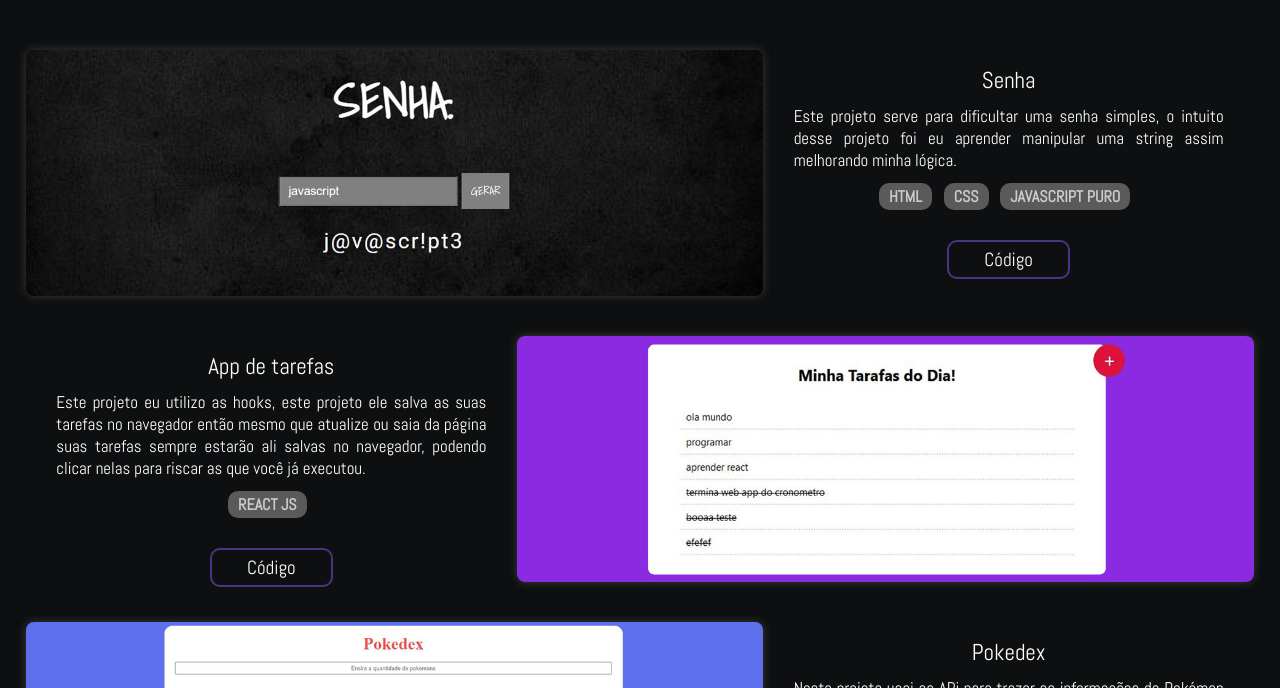
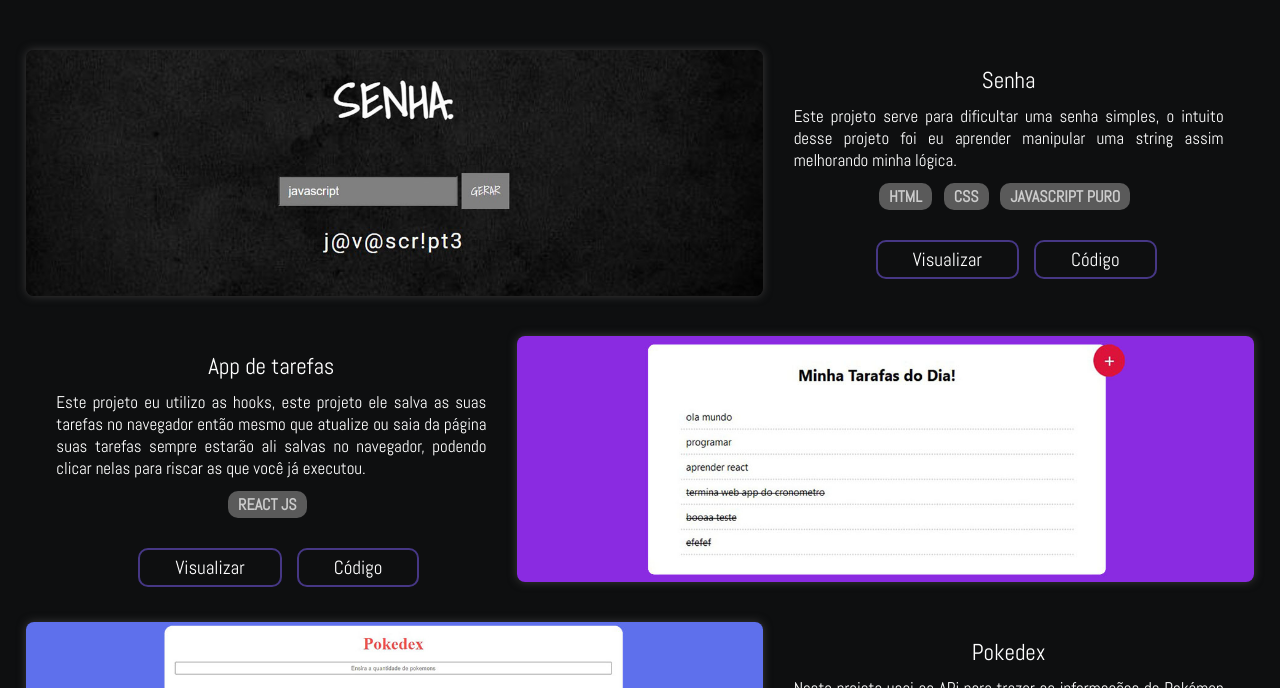
Before and after one commit to charleeslemes/Portfolio, a PHP site: page / in a window 1280 px wide. Shown: the part 1912-2600 px from the top of the page. Run offline with PHP 8.4, Linux system fonts and the light colour scheme.

Commit message:
page visualizar projetos

```diff
--- a/css/style.css
+++ b/css/style.css
@@ -91,6 +91,7 @@ nav.menu-mobile{
     float: right;
     margin-top: -45px;
     margin-right: 40px;
+    z-index: 999;
     cursor: pointer;
 	width: 32px;
 	height: 32px;
@@ -100,6 +101,7 @@ nav.menu-mobile{
 }
 nav.menu-mobile ul{
     display: none;
+    z-index: 998;
     position: absolute;
     background-color: rgba(0,0,0,0.9) ;
     top:0;
@@ -514,7 +516,16 @@ section.projetos .wraper-title .title h2{
     margin-right: 8px;
 }
 
-.btnCodigo{
+.btnProjeto{
+    display: flex;
+    justify-content: center;
+    align-items: center;
+}
+
+
+.codigo{
+    cursor: pointer;
+    margin-left: 15px;
     text-align: center;
 }
 
@@ -690,6 +701,9 @@ footer .redes-sociais i:hover{
 
 
 @media screen and (max-width: 768px){
+    nav.menu-mobile{
+        z-index: 999;
+    }
 
     .init-hidden{
         opacity: 0;
--- a/index.html
+++ b/index.html
@@ -214,7 +214,14 @@
                             <di class="proj-tec-single"><span>JAVASCRIPT PURO</span></di>
                         </div><!--projetos-tecnologias-->
 
-                        <div class="btnCodigo"><a target="_blank" href="https://github.com/charleeslemes/senhaRendom">Código</a></div>
+                        <div class="btnProjeto">
+                            <div class="codigo">
+                                <a target="_blank" href="https://senharandom.netlify.app/">Visualizar</a>
+                            </div>
+
+                            <div class="codigo"><a target="_blank" href="https://github.com/charleeslemes/senhaRendom">Código</a></div>
+                        </div>
+
 
 
                     </div><!--texto-projeto-->
@@ -237,7 +244,13 @@
 
                         </div><!--projetos-tecnologias-->
 
-                        <div class="btnCodigo"><a target="_blank" href="https://github.com/charleeslemes/appTarefa">Código</a></div>
+                        <div class="btnProjeto">
+                            <div class="codigo">
+                                <a target="_blank" href="https://apptarefas.netlify.app/">Visualizar</a>
+                            </div>
+
+                            <div class="codigo"><a target="_blank" href="https://github.com/charleeslemes/appTarefa">Código</a></div>
+                        </div>
                     </div><!--texto-projeto-->
                 </div><!--projetos-single-->
 
@@ -259,7 +272,15 @@
                             <di class="proj-tec-single"><span>JAVASCRIPT PURO</span></di>
                         </div><!--projetos-tecnologias-->
 
-                        <div class="btnCodigo"><a target="_blank" href="https://github.com/charleeslemes/Pokedex">Código</a></div>
+                        <div class="btnProjeto">
+                            <div class="codigo">
+                                <a target="_blank" href="https://pokedex01.netlify.app/">Visualizar</a>
+                            </div>
+
+                            <div class="codigo"><a target="_blank" href="https://github.com/charleeslemes/Pokedex">Código</a></div>
+                        </div>
+
+
                     </div><!--texto-projeto-->
                 </div><!--projetos-single-->
 
@@ -283,7 +304,16 @@
                             <di class="proj-tec-single"><span>JQUERY</span></di>
                         </div><!--projetos-tecnologias-->
 
-                        <div class="btnCodigo"><a target="_blank" href="https://github.com/charleeslemes/telaLogin">Código</a></div>
+
+                        <div class="btnProjeto">
+                            <div class="codigo">
+                                <a target="_blank" href="">Visualizar</a>
+                            </div>
+
+                            <div class="codigo"><a target="_blank" href="https://github.com/charleeslemes/telaLogin">Código</a></div>
+                        </div>
+
+
                     </div><!--texto-projeto-->
                 </div><!--projetos-single-->
 
@@ -303,8 +333,15 @@
                         <di class="proj-tec-single"><span>REACT JS</span></di>
                     </div><!--projetos-tecnologias-->
 
+                    <div class="btnProjeto">
+                        <div class="codigo">
+                            <a target="_blank" href="https://cronometro99.netlify.app/">Visualizar</a>
+                        </div>
 
-                    <div class="btnCodigo"><a target="_blank" href="https://github.com/charleeslemes/Cronometro">Código</a></div>
+                        <div class="codigo"><a target="_blank" href="https://github.com/charleeslemes/Cronometro">Código</a></div>
+                    </div>
+
+
                 </div><!--texto-projeto-->
             </div><!--projetos-single-->
 
@@ -326,7 +363,13 @@
                         <di class="proj-tec-single"><span>AXIOS</span></di>
                     </div><!--projetos-tecnologias-->
 
-                    <div class="btnCodigo"><a target="_blank" href="https://github.com/charleeslemes/galeriaFilmes">Código</a></div>
+                    <div class="btnProjeto">
+                        <div class="codigo">
+                            <a target="_blank" href="https://galeriafilmes.netlify.app/">Visualizar</a>
+                        </div>
+
+                        <div class="codigo"><a target="_blank" href="https://github.com/charleeslemes/galeriaFilmes">Código</a></div>
+                    </div>
                 </div><!--texto-projeto-->
             </div><!--projetos-single-->
 
@@ -351,7 +394,16 @@
                         <di class="proj-tec-single"><span>STYLED COMPONENTS</span></di>
                     </div><!--projetos-tecnologias-->
 
-                    <div class="btnCodigo"><a target="_blank" href="https://github.com/charleeslemes/Repositorios">Código</a></div>
+
+                    <div class="btnProjeto">
+                        <div class="codigo">
+                            <a target="_blank" href="https://repositoriosgit.netlify.app/">Visualizar</a>
+                        </div>
+
+                        <div class="codigo"><a target="_blank" href="https://github.com/charleeslemes/Repositorios">Código</a></div>
+                    </div>
+
+
                 </div><!--texto-projeto-->
             </div><!--projetos-single-->
 
```
